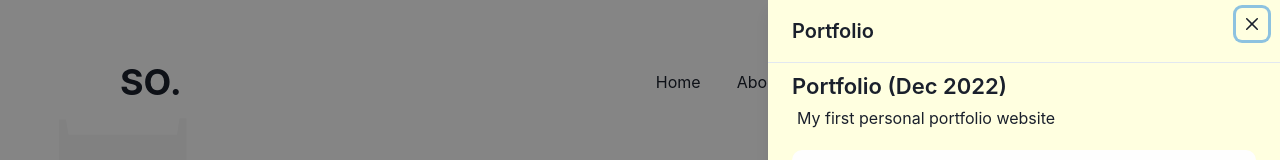
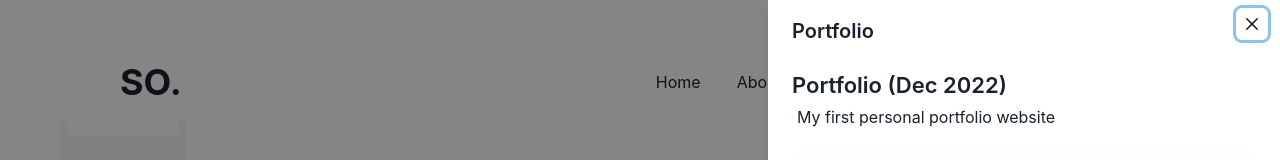
Before and after one commit to yuki-1184/my_webpage, a React (Create React App) app in the folder sohashi_website/: page /projects in a window 1280 px wide. Both pictures are taken after a click on the item 401 px from the left and 496 px from the top of the page. Shown: the top 160 px of the page. Built offline with nearby package versions, Linux system fonts and the light colour scheme.

Commit message:
drawer background color

```diff
--- a/sohashi_website/src/components/ProjectCard/index.tsx
+++ b/sohashi_website/src/components/ProjectCard/index.tsx
@@ -41,16 +41,17 @@ const ProjectCard = (props: ProjectCardProps) => {
       </div>
       <Drawer isOpen={isOpen} placement="right" onClose={onClose} size={"md"}>
         <DrawerOverlay />
-        <DrawerContent bgColor={"#FFFFE0"}>
+        <DrawerContent
+        // bgColor={"#FFFFE0"}
+        >
           <DrawerCloseButton />
-          <DrawerHeader
-            borderBottomWidth={"1px"}
-            borderBottomColor={"rbg(0, 0, 0)"}
-          >
-            {props.title}
+          <DrawerHeader padding={"0px"}>
+            <StyledDrawerHeader>
+              {props.title}
+            </StyledDrawerHeader>
           </DrawerHeader>
 
-          <DrawerBody>
+          <DrawerBody padding={"0px"}>
             <StyledDrawerBody>
               <h1>
                 {props.title} ({props.date})
@@ -191,8 +192,19 @@ const StyledProjectCard = styled("li")<IStyledProjectCard>`
   }
 `;
 
+const StyledDrawerHeader = styled("div")`
+  padding: 16px 24px;
+  color: var(--notbg);
+  background-color: var(--drawer-bgcolor);
+  border-bottom: 1px solid var(--notbg);
+`
+
 const StyledDrawerBody = styled("div")`
   margin: 0;
+  padding: 8px 24px;
+  color: var(--notbg);
+  background-color: var(--drawer-bgcolor);
+  min-height: 100%;
 
   h1 {
     font-size: 22px;
@@ -206,7 +218,7 @@ const StyledDrawerBody = styled("div")`
   }
 
   h2 {
-    margin-top: 20px;
+    margin-top: 25px;
     font-size: 18px;
     font-weight: 600;
   }
--- a/sohashi_website/src/styles/GlobalStyle.tsx
+++ b/sohashi_website/src/styles/GlobalStyle.tsx
@@ -31,6 +31,7 @@ const LightTheme = css`
     --gray-tagbg: rgba(186, 186, 186, 0.33);
     --home-welcome: #2a3838;
     --box-shadow: rgba(0, 0, 0, 0.4);
+    --drawer-bgcolor: #ffffe9;
   }
 `;
 const DarkTheme = css`
@@ -63,6 +64,7 @@ const DarkTheme = css`
     --gray-tagbg: rgba(186, 186, 186, 0.33);
     --home-welcome: #e9e9e9;
     --box-shadow: rgba(255, 255, 2555, 0.4);
+    --drawer-bgcolor: #1A202C;
   }
 `;
 
```
